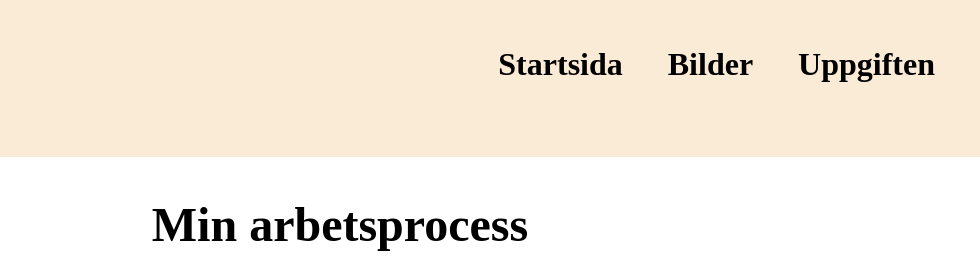
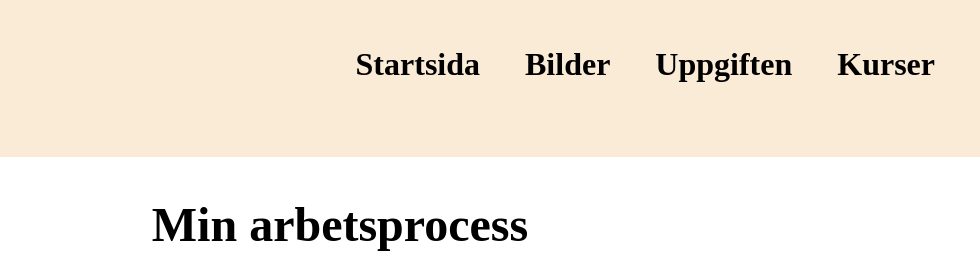
Before and after one commit to Izawea99/parcel-demo-webb, a website built with Parcel: page src/assignment.html in a window 1280 px wide. Shown: the top 280 px of the page, 300-1280 px from the left. Built offline with nearby package versions, Linux system fonts and the light colour scheme.

Commit message:
La till länk för kurs sidan i navigeringsmenyn på alla sidorna

```diff
--- a/src/assignment.html
+++ b/src/assignment.html
@@ -21,6 +21,7 @@
                     <li><a href="index.html">Startsida</a></li>
                     <li><a href="pictures.html">Bilder</a></li>
                     <li><a href="assignment.html">Uppgiften</a></li>
+                    <li><a href="courses.html">Kurser</a></li>
                 </ul>
             </nav>
         </div>
```
Also changed, not shown: src/courses.html (+1 -0 lines), src/index.html (+1 -0 lines), src/pictures.html (+1 -0 lines).
